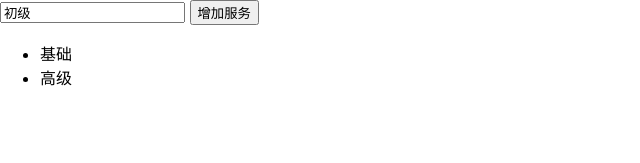
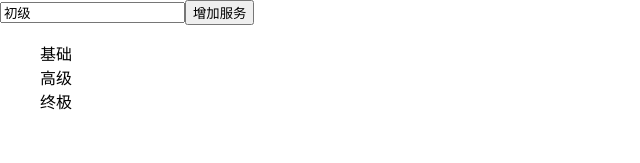
Before and after one commit to rx-app/react-base-pang, a React (Create React App) app: page / in a window 1280 px wide. Shown: the top 163 px of the page, without its empty margins (0-640 px from the left). Built offline with nearby package versions, Linux system fonts and the light colour scheme.

Commit message:
子组件

```diff
--- /dev/null
+++ b/src/XiaojiejieItem.js
@@ -0,0 +1,13 @@
+import React, { Component } from 'react';
+class XiaojiejieItem extends Component{
+    render(){
+        return(
+            <div onClick={this.handleClick.bind(this)}>{this.props.content}</div>
+        );
+    }
+    handleClick(){
+        console.log(this.props.index)
+    }
+}
+
+export default XiaojiejieItem;
--- a/src/xiaojiejie.js
+++ b/src/xiaojiejie.js
@@ -1,42 +1,48 @@
 import React, { Component } from 'react'
+import XiaojiejieItem from './XiaojiejieItem'
 
 class Xiaojiejie extends Component {
-    constructor(props){
+    constructor(props) {
         super(props)
-        this.state={
-            inputValue:'初级',
-            list:['基础','高级'],
+        this.state = {
+            inputValue: '初级',
+            list: ['基础', '高级','终极'],
         }
         // this.inputChange = this.inputChange.bind(this)
     }
     render() {
         return (
             <div>
-                <div><input value={this.state.inputValue} onChange={this.inputChange.bind(this)} /> <button onClick={this.addList.bind(this)} > 增加服务 </button></div>
+                <div>
+                    <input value={this.state.inputValue} onChange={this.inputChange.bind(this)} />
+                    <button onClick={this.addList.bind(this)} > 增加服务 </button>
+                </div>
                 <ul>
                     {
-                        this.state.list.map( (item,index)=> {
-                          return  <li onClick={this.deleteItem.bind(this,index)}>{item}</li>
+                        this.state.list.map((item, index) => {
+                            return (
+                                    <XiaojiejieItem index={index} key={index+item} content={item} />
+                            )
                         })
                     }
                 </ul>
             </div>
         )
     }
-    inputChange(e){
-        this.setState({inputValue:e.target.value})
+    inputChange(e) {
+        this.setState({ inputValue: e.target.value })
         console.log(e.target.value)
     }
-    addList(){
+    addList() {
         this.setState({
-            list:[...this.state.list,this.state.inputValue]
+            list: [...this.state.list, this.state.inputValue]
         })
     }
-    deleteItem(index){
+    deleteItem(index) {
         let list = this.state.list
-        list.splice(index,1)
+        list.splice(index, 1)
         this.setState({
-            list:list
+            list: list
         })
     }
 }
```
